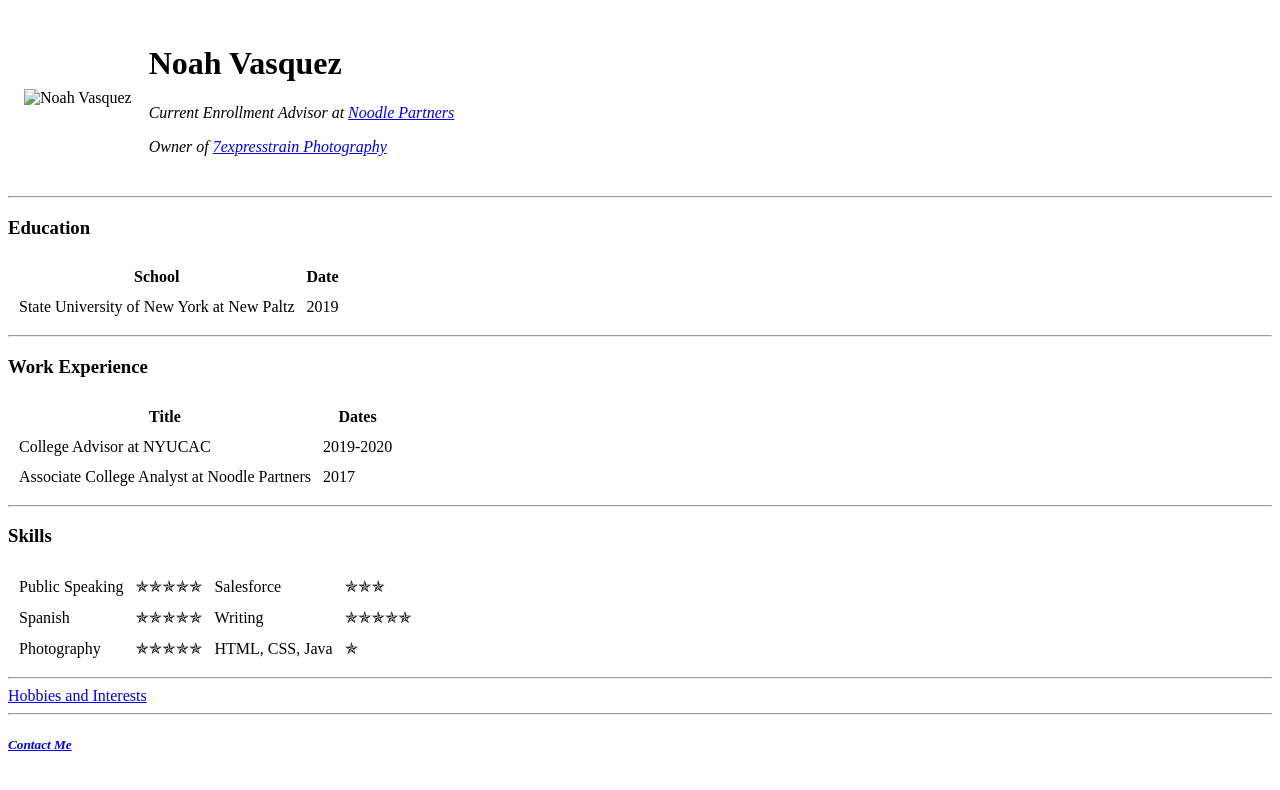
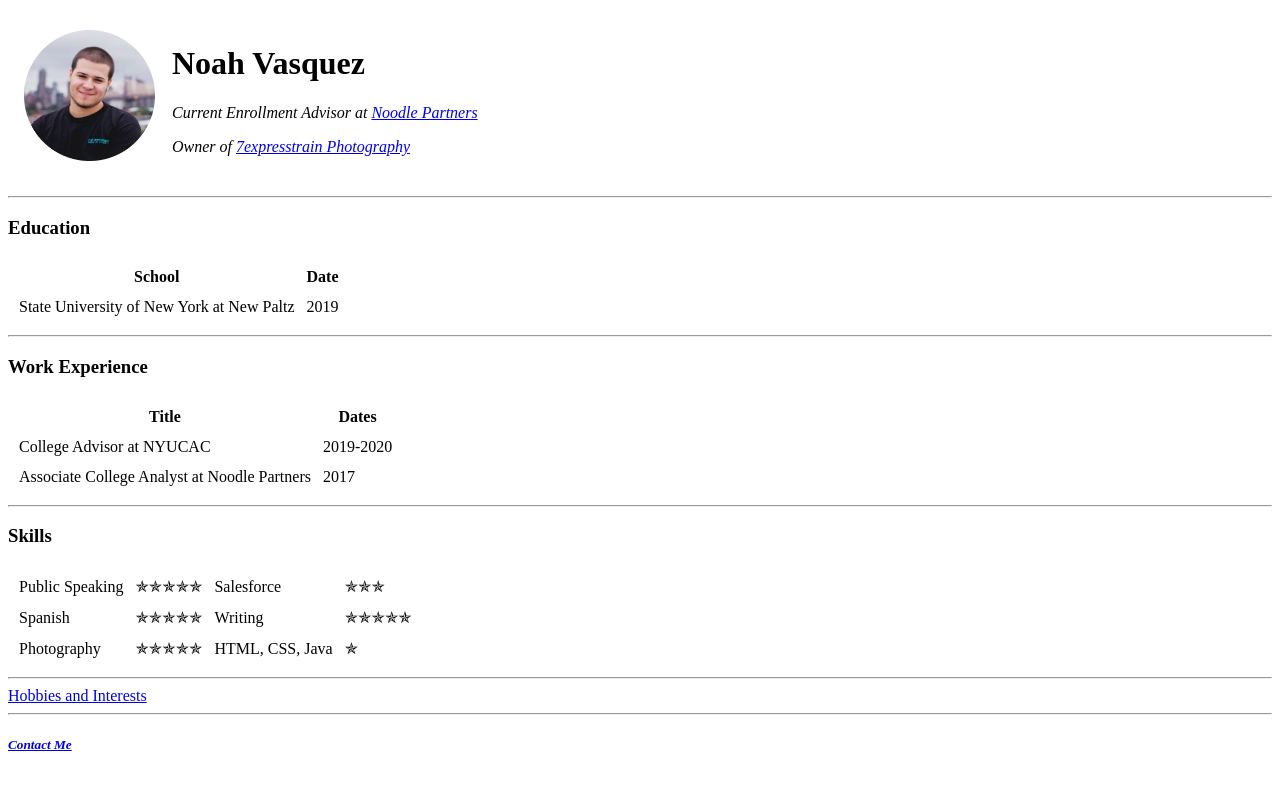
Before and after one commit to 7Local/updatedCV, a plain HTML site: page index.html in a window 1280 px wide. Drawn offline with Linux system fonts and the light colour scheme.

Commit message:
edited source for photo image noah vasquez

```diff
--- a/index.html
+++ b/index.html
@@ -8,7 +8,7 @@
   <body>
     <table cellspacing='15'>
       <tr>
-        <td><img src="Photos/me-modified.png"alt="Noah Vasquez"wid="131"height="131"/></td>
+        <td><img src="me-modified.png"alt="Noah Vasquez"wid="131"height="131"/></td>
         <td><h1>Noah Vasquez</h1>
         <p><em>Current Enrollment Advisor at <a href="https://www.noodle.com/feed" target="_blank" rel="noreferrer noopener">Noodle Partners</em></a></p>
         <p><em>Owner of <a href="https://instagram.com/7expresstrain" target="_blank" rel="noreferrer noopener">7expresstrain Photography</a></em></p></td>
```
